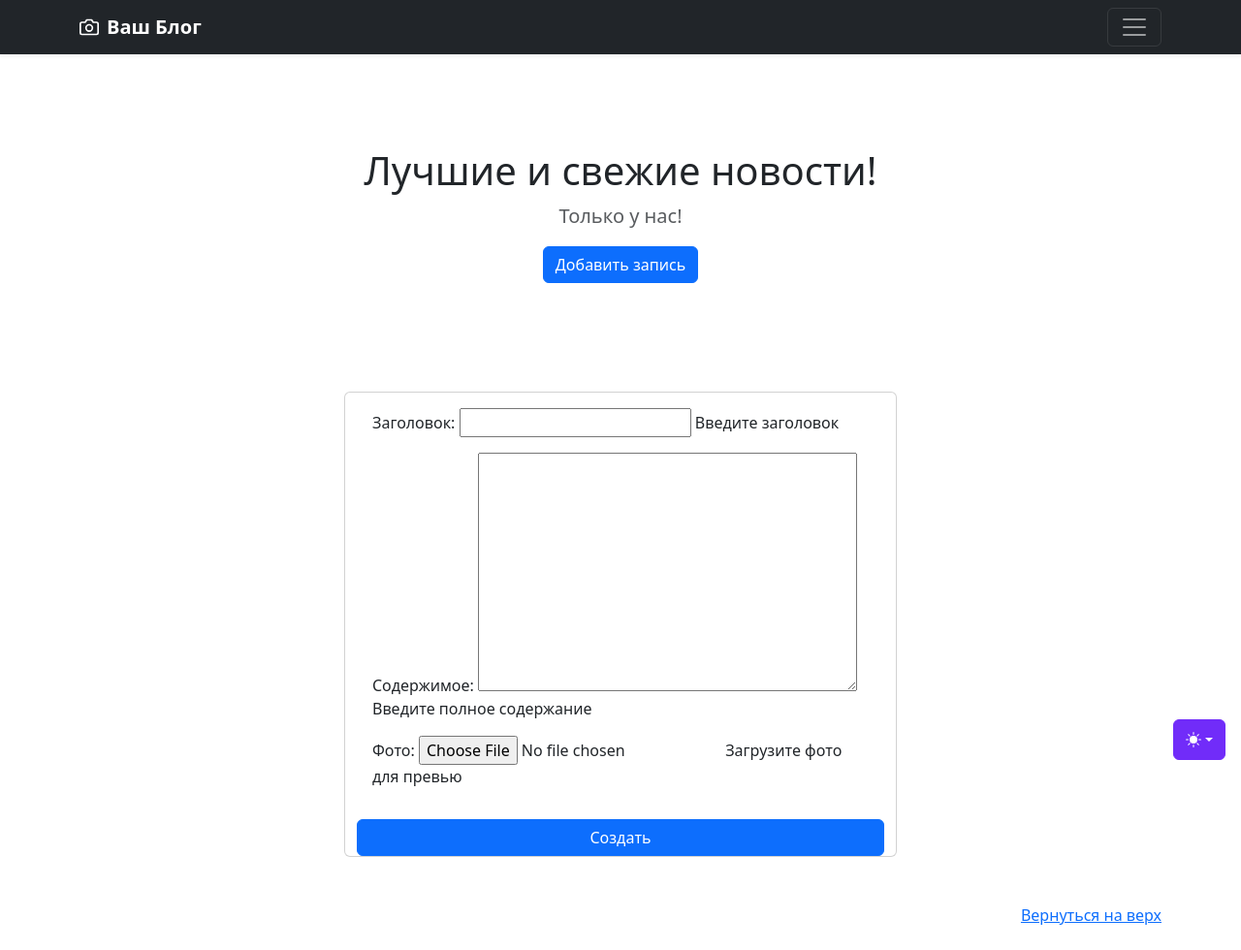
After one commit to vadimsemenov53-crypto/Django_Project_1, a Django app: page /blogs/blog_list/create in a window 1280 px wide. The commit adds this page. Shown: the whole page at 97% size. Run offline with Django 5.2, Linux system fonts and the light colour scheme; some libraries are stand-ins or nearby versions.

Commit message:
add BlogCreateView

```diff
--- a/blogs/templates/blogs/base_blog.html
+++ b/blogs/templates/blogs/base_blog.html
@@ -88,7 +88,7 @@
             <div class="col-lg-6 col-md-8 mx-auto"><h1 class="fw-light">Лучшие и свежие новости!</h1>
                 <p class="lead text-body-secondary">Только у нас!</p>
                 <p>
-                    <a class="btn btn-primary" href="#" role="button">Добавить собаку</a>
+                    <a class="btn btn-primary" href="{% url 'blogs:blog_create' %}" role="button">Добавить запись</a>
                 </p>
             </div>
         </div>
--- /dev/null
+++ b/blogs/templates/blogs/blogpost_form.html
@@ -0,0 +1,29 @@
+{% extends "blogs/base_blog.html" %}
+{% block content %}
+
+
+<div class="container">
+    <div class="row">
+        <div class="col-3"></div>
+        <div class="col-6">
+            <form class="row" method="post" enctype="multipart/form-data">
+                <div class="card">
+                    <div class="card-body">
+                        {% csrf_token %}
+                        {{ form.as_p }}
+                    </div>
+                    <button type="submit" class="btn btn-primary">
+                        {% if object %}
+                        Сохранить
+                        {% else %}
+                        Создать
+                        {% endif %}
+                    </button>
+                </div>
+            </form>
+        </div>
+        <div class="col-3"></div>
+    </div>
+</div>
+
+{% endblock %}
--- a/blogs/templates/blogs/blogpost_list.html
+++ b/blogs/templates/blogs/blogpost_list.html
@@ -19,7 +19,7 @@
                                 <a class="btn btn-primary" href="#" role="button">
                                     Посмотреть
                                 </a>
-                                <a class="btn btn-secondary" href="#" role="button">
+                                <a class="btn btn-secondary" href="{% url 'blogs:blog_create' %}" role="button">
                                     Редактировать
                                 </a>
                                 <a class="btn btn-danger" href="#" role="button">Удалить</a>
--- a/blogs/urls.py
+++ b/blogs/urls.py
@@ -1,9 +1,10 @@
 from django.urls import path
 from blogs.apps import BlogsConfig
-from blogs.views import BlogListView
+from blogs.views import BlogListView, BlogCreateView
 
 app_name = BlogsConfig.name
 
 urlpatterns = [
     path('blog_list/', BlogListView.as_view(), name='blog_list'),
+    path('blog_list/create', BlogCreateView.as_view(), name='blog_create'),
 ]
--- a/blogs/views.py
+++ b/blogs/views.py
@@ -7,3 +7,9 @@ from django.urls import reverse_lazy, reverse
 
 class BlogListView(ListView):
     model = BlogPost
+
+
+class BlogCreateView(CreateView):
+    model = BlogPost
+    fields = ('title', 'content', 'image',)
+    success_url = reverse_lazy('blogs:blog_list')
```
